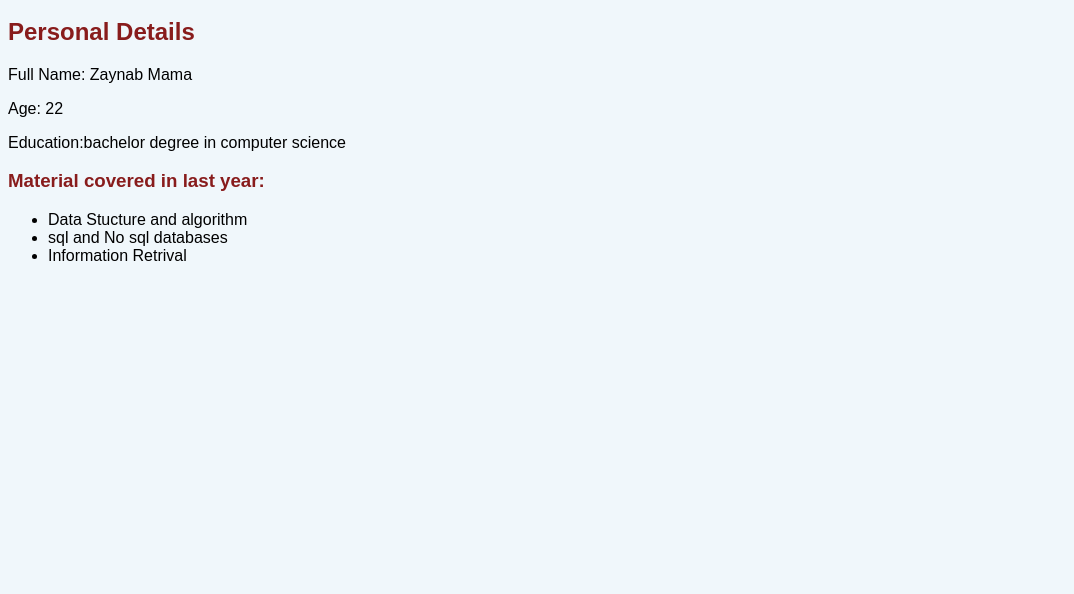
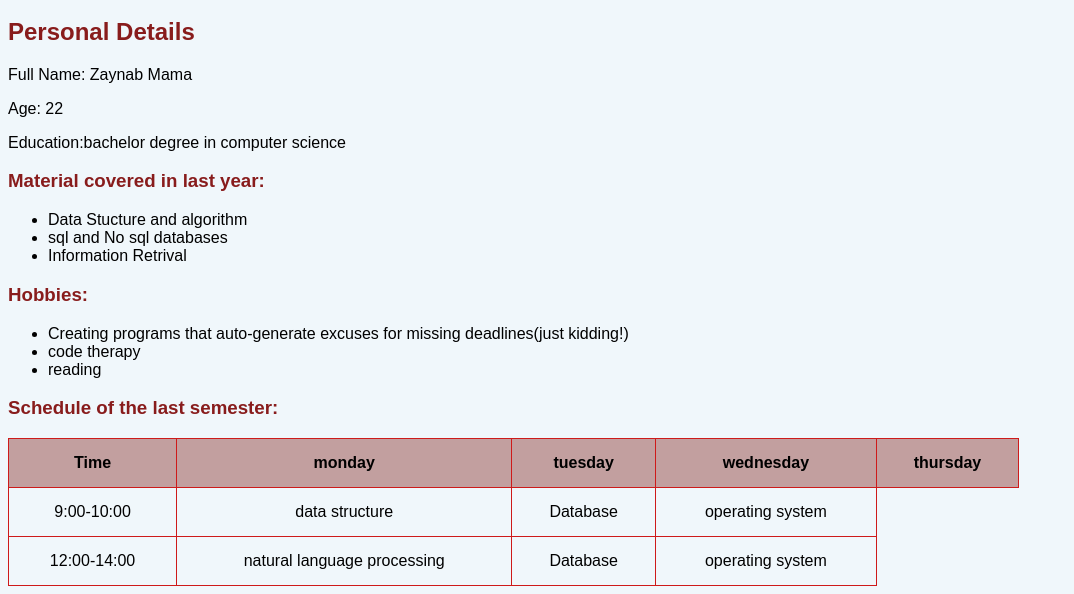
Before and after one commit to Zaynabmama/FSW-html-css, a plain HTML site: page index.html in a window 1280 px wide. Shown: the part 258-852 px from the top of the page, without its empty margins (0-1074 px from the left). Before the commit the page ends 800 px from the top, so only its background shows below. Drawn offline with Linux system fonts and the light colour scheme.

Commit message:
add chedule and hobbies secton

```diff
--- a/Styles/index.css
+++ b/Styles/index.css
@@ -40,3 +40,19 @@
         color: #881c1c;
 
     }
+    table {
+        width: 80%;
+        border-collapse: collapse;
+        margin-top: 10px;
+    }
+
+    th, td {
+        border: 1px solid #ce1a1a;
+        padding: 15px;
+        text-align: center;
+    }
+
+    th {
+        background-color: #c29f9f;
+        font-weight: bold;
+    }
--- a/index.html
+++ b/index.html
@@ -32,5 +32,48 @@
         </ul>
     </section>
 
+    <section id="hobbies" class="hobbies">
+
+
+        <h3>Hobbies:</h3>
+        <ul>
+            <li>Creating programs that auto-generate excuses for missing deadlines(just kidding!)</li>
+            <li>code therapy</li>
+            <li>reading</li>
+
+        </ul>
+
+
+    </section>
+
+    <section id="schedule" class="schedule">
+        <h3>Schedule of the last semester:</h3>
+        <table>
+            <tr>
+                <th>Time</th>
+                <th>monday</th>
+                <th>tuesday</th>
+                <th>wednesday</th>
+                <th>thursday</th>
+            </tr>
+            <tr>
+                <td>9:00-10:00</td>
+                <td>data structure</td>
+                <td>Database</td>
+                <td>operating system</td>
+
+            </tr>
+            <tr>
+                <td>12:00-14:00</td>
+                <td>natural language processing</td>
+                <td>Database</td>
+                <td>operating system</td>
+
+            </tr>
+        </table>
+
+    </section>
+
+
 </body>
 </html>
```
